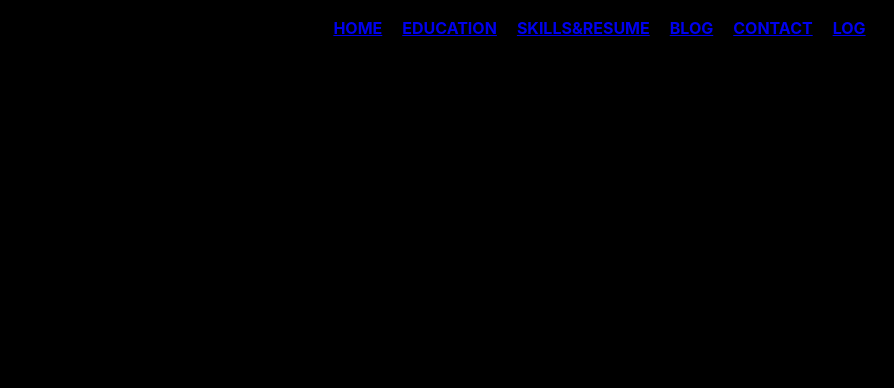
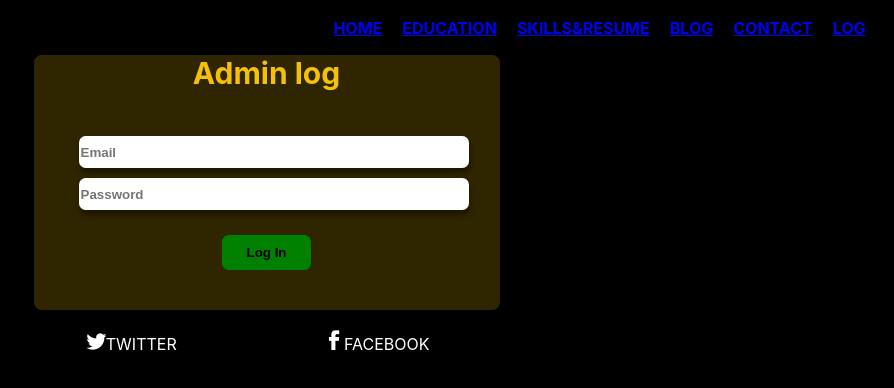
Before and after one commit to Ally4/Portfolio, a React (Create React App) app in the folder portfolio/: page /log in a window 1280 px wide. Shown: the top 388 px of the page, without its empty margins (386-1280 px from the left). Built offline with nearby package versions, Linux system fonts and the light colour scheme.

Commit message:
feature(login):login-portfolio the loging in the portfolio for the admin

```diff
--- a/portfolio/src/App.css
+++ b/portfolio/src/App.css
@@ -625,11 +625,6 @@ body{
   padding-left: 50px;
 }
 
-
-
-
-
-
 .forms-create{
   max-width: 700px;
   margin: auto;
@@ -657,7 +652,6 @@ body{
   box-shadow: 1px 10px 10px rgba(0, 0, 0, 0.4);
 }
 
-
 .subcontentContact{
   display: flex;
   flex: 2;
@@ -679,6 +673,7 @@ body{
   border-radius: .5em;
   margin-top: 20px;
   padding: 10px 25px 10px 25px;
+  cursor: pointer;
 }
 
 .imageContact #imageContact {
@@ -703,6 +698,25 @@ body{
 
 .title{
   font-weight: bolder;
+}
+
+.Log{
+  display: grid;
+  justify-content: center;
+}
+
+.containerLog{
+  height: 0 auto;
+  background-color: #f3c10a31;
+  border-radius: .5em;
+  margin-left: 25px;
+
+}
+
+.log, .head1{
+  color: #F3C00A;
+  text-align: center;
+  font-size: 30px;
 }
 
 @media screen and (max-width:320px){
@@ -832,9 +846,6 @@ body{
     margin-left: -100px;
   }
 
-
-
-
   .Skills-Resume > .head1{
     font-size: 40px;
   }
@@ -842,10 +853,6 @@ body{
   .containerSkills-Resume > .smallIntroSkills-Resume {
     font-size: 20px;
   }
-
-
-
-
 
   .project > .head1, .smallIntroProject {
     margin-left: -40px;
@@ -859,8 +866,6 @@ body{
     font-size: 10px;
   }
 
-
-
   .resume > .head1{
     font-size: 40px;
   }
@@ -868,14 +873,6 @@ body{
   .resume >.smallIntroResume {
     font-size: 10px;
   }
-
-
-
-
-
-
-
-
 
   .subcontentContact .imageContact{
     display: none;
@@ -1029,8 +1026,6 @@ body{
 }
 
 @media screen and (max-width:900px){
-
-
   .subcontentContact .imageContact{
     display: none;
   }
@@ -1103,8 +1098,6 @@ body{
     margin-left: 10px;
   }
 }
-
-
 
 @media screen and (max-width:1200px){
 
@@ -1180,14 +1173,6 @@ body{
     margin-left: 25px;
   }
 }
-
-
-
-
-
-
-
-
 
 @media screen and (max-width:414px) {
   body{
@@ -1332,12 +1317,9 @@ body{
     width: 60%;
    }
 
-
-
    .arrange{
      margin-left: 30px;
   }
-
 
    .containerContact{
     height: 0 auto;
@@ -1367,8 +1349,6 @@ body{
     margin-left: -120px;
   }
 }
-
-
 
 @media screen and (max-width: 360px) {
   .Educations > .Education1 > .pictureEducation {
@@ -1402,11 +1382,6 @@ body{
   .containerProject > .projects > .project1 > .projectResume {
     margin-left: 50px;
   }
-
-
-
-
-
 
   .containerResume{
     margin-left: 60px;
@@ -1458,10 +1433,6 @@ body{
     margin-left: 60px;
   }
 
-
-
-
-
   .containerResume > .resumes{
     margin-left: -50px;
   }
@@ -1469,9 +1440,11 @@ body{
   .containerResume > .resumes > .resume1 > .resumePicture{
     margin-left: -50px;
   }
+
   .containerResume > .resumes > .resume1 > .yearResume {
     margin-left: 5px;
   }
+
   .containerResume > .resumes > .resume1 > .bodyResume {
     margin-left: 60px;
     width: 60%;
--- a/portfolio/src/App.js
+++ b/portfolio/src/App.js
@@ -5,6 +5,7 @@ import Education from "./components/Education";
 import SkillsResume from "./components/SkillsResume";
 import Blogs from "./components/Blogs";
 import Contact from "./components/Contact";
+import Log from "./components/LogIn";
 import Navbar from "./components/Navbar/Navbar";
 import "./App.css";
 
@@ -19,6 +20,7 @@ class App extends Component {
           <Route path="/skills&resume&projects" component={SkillsResume} />
           <Route path="/blogs" component={Blogs} />
           <Route path="/contact" component={Contact} />
+          <Route path="/log" component={Log} />
         </Switch>
       </React.Fragment>
     );
--- /dev/null
+++ b/portfolio/src/components/LogIn.js
@@ -0,0 +1,96 @@
+import React, { Component } from "react";
+import { Link } from "react-router-dom";
+import facebookLogo from "../pictures/iconmonstr-facebook-2-240.png";
+import twitterLogo from "../pictures/iconmonstr-twitter-2-240.png";
+import contact from "../pictures/contact.jpg";
+
+
+class Log extends Component {
+
+    state = {
+        email: "",
+        password: "",
+      };
+
+      handleChangeName = (event) => {
+        event.preventDefault();
+        this.setState({
+          email: event.target.value,
+        });
+      };
+
+      handleChangeEmail = (event) => {
+        event.preventDefault();
+        this.setState({
+          password: event.target.value,
+        });
+      };
+
+
+  render() {
+    return (
+      <div className="Log">
+      <div className="containerLog" id="log">
+      <div className="log">
+        <div className="head1">Admin log</div>
+      </div>
+      <div className="subcontentLog">
+        <div className="forms-create">
+          <form>
+            <input
+              value={this.state.name}
+              onChange={this.handleChangeName}
+              type="email"
+              id="create"
+              placeholder="Email"
+              required
+            />
+            <input
+              value={this.state.email}
+              onChange={this.handleChangeEmail}
+              type="text"
+              id="create"
+              placeholder="Password"
+              required
+            />
+            <br />
+            <button
+              className="send"
+              value="submit">
+              Log In
+            </button>
+          </form>
+          <div></div>
+        </div>
+      </div>
+    </div>
+
+
+
+<div className="footer">
+<div className="btn1" id="buttons">
+  <Link
+    to="https://twitter.com/AllyNengo"
+    target="_blank"
+    rel="noopener noreferrer"
+  >
+    <img src={twitterLogo} alt="logo-twitter" id="logo"></img>Twitter
+  </Link>
+</div>
+<div className="btn2" id="buttons">
+  <Link
+    to="https://web.facebook.com/el.ally3/"
+    target="_blank"
+    rel="noopener noreferrer"
+  >
+    <img src={facebookLogo} alt="logo-facebook" id="logo"></img>
+    Facebook
+  </Link>
+</div>
+</div>
+</div>
+    );
+  }
+}
+
+export default Log;
--- a/portfolio/src/components/Navbar/RightNav.js
+++ b/portfolio/src/components/Navbar/RightNav.js
@@ -42,7 +42,7 @@ const RightNav = ({ open }) => {
       <li><Link to="/skills&resume&projects">SKILLS&RESUME</Link></li>
       <li><Link to="/blogs">BLOG</Link></li>
       <li><Link to="/contact">CONTACT</Link></li>
-      <li><Link to="/contact">LOG</Link></li>
+      <li><Link to="/log">LOG</Link></li>
     </Ul>
   )
 }
```
Also changed, not shown: portfolio/src/components/Log.js (deleted).
